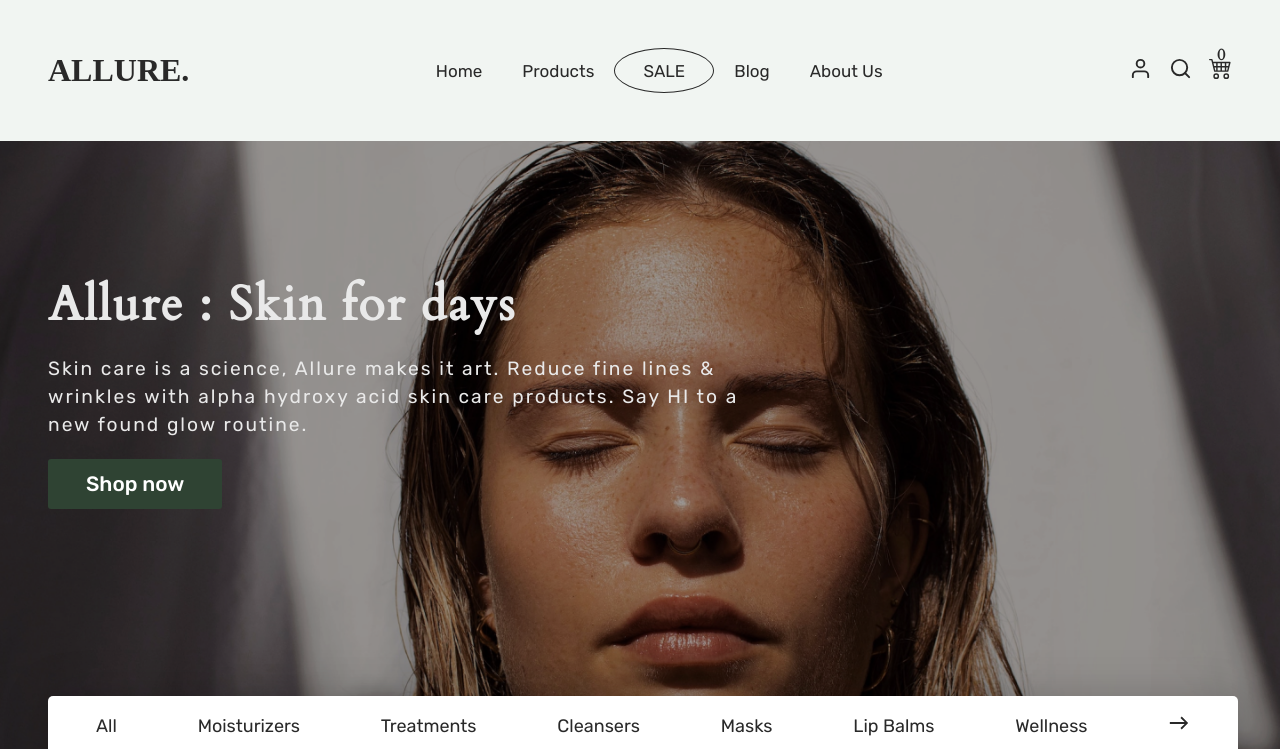
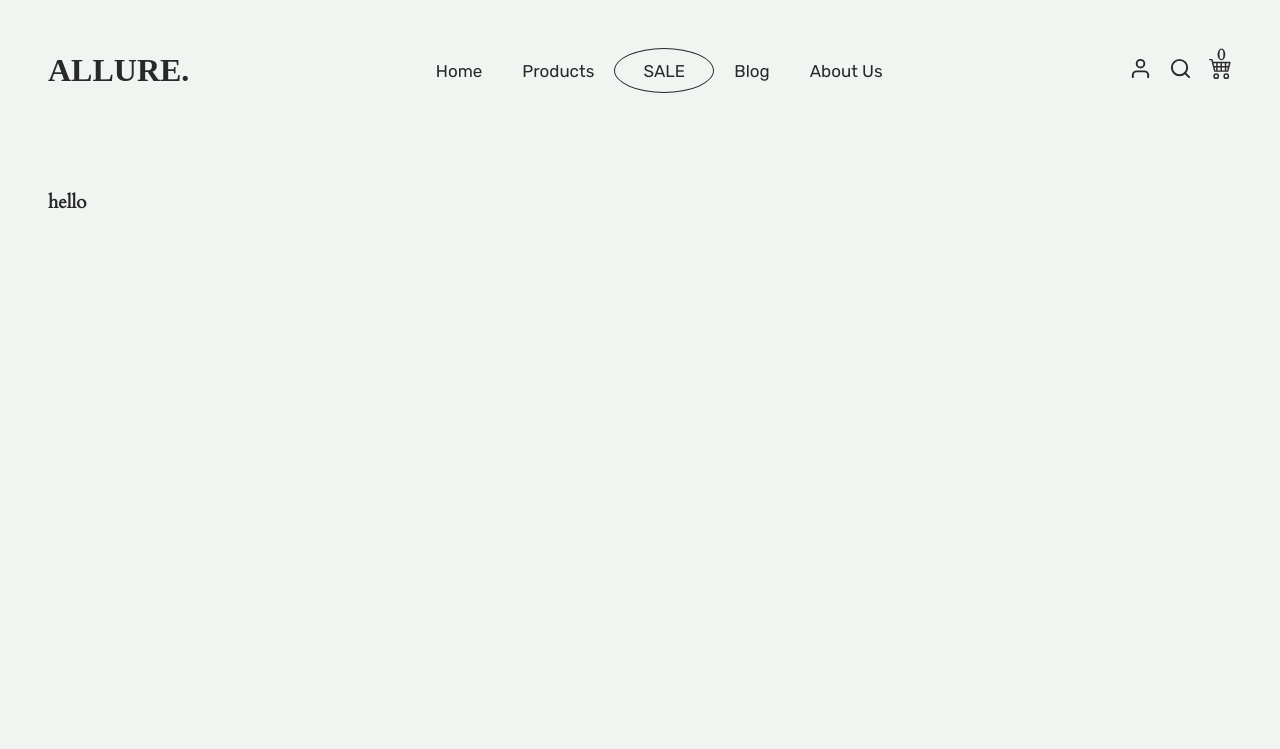
Before and after one commit to Kel-VinTech/Allure-ecommerce, a React (Vite) app: page /product in a window 1280 px wide. Shown: the top 749 px of the page. Built offline with nearby package versions, Linux system fonts and the light colour scheme.

Commit message:
page update

```diff
--- a/src/App.jsx
+++ b/src/App.jsx
@@ -4,10 +4,11 @@ NavBar,
  Footer,
  BlogContent
 } from "../src/components";
+
 import {
   Home,
   AboutUs,
-  Products
+  Product
 } from "../src/pages"
 import { Route, Routes} from "react-router-dom"
 import './scss/_reset.scss'
@@ -20,7 +21,7 @@ function App() {
         <Routes>
           <Route path='/' element={<Home />}/>
           <Route path='/blog' element={<BlogContent />}/>
-          <Route path='/product' element={<Products />}/>
+          <Route path='/product' element={<Product />}/>
           <Route path='/about' element={<AboutUs />}/>
         </Routes>
         <Footer />
--- a/src/components/NavBar/index.jsx
+++ b/src/components/NavBar/index.jsx
@@ -42,7 +42,7 @@ const NavBar =() => {
                         </li>
 
                         <li>
-                            <NavLink style={NavColor} to="/products">
+                            <NavLink style={NavColor} to="/product">
                                 Products
                             </NavLink>
                         </li>
@@ -58,7 +58,7 @@ const NavBar =() => {
                             </li>
                         </div>
                         <li>
-                            <NavLink style={NavColor} to="blog">
+                            <NavLink style={NavColor} to="/blog">
                             Blog
                             </NavLink>
                         </li>
--- /dev/null
+++ b/src/pages/Product/index.jsx
@@ -0,0 +1,16 @@
+import "/src/scss/ProductPage.scss";
+
+const Product = () => {
+    return(
+       <section className="product_store row">
+        <aside></aside>
+        <main>
+            <div className="product-container">
+                <h3>hello</h3>
+            </div>
+        </main>
+       </section>
+    )
+}
+
+export default Product;
--- a/src/pages/Products/index.jsx
+++ /dev/null
@@ -1,14 +0,0 @@
-import { HeroContent} from "../../components";
-
-const Products = () => {
-    return(
-        <section >
-            <aside></aside>
-            <main>
-            <HeroContent />
-            </main>
-        </section>
-    )
-}
-
-export default Products;
--- a/src/pages/index.js
+++ b/src/pages/index.js
@@ -1,3 +1,3 @@
 export {default as Home} from "./Home";
-export {default as Products} from "./Products";
+export {default as Product} from "./Product";
 export {default as AboutUs} from "./AboutUs";
--- a/src/scss/Hero.scss
+++ b/src/scss/Hero.scss
@@ -3,14 +3,16 @@
 
 section{
     font-family: 'Cardo', serif;
-    background: url(../assets/images/HEADER.png) no-repeat center center/cover;
+
     min-height:100vh;
     max-width:500px;
     width:100%;
  }
 
 
-
+.hero{
+    background: url(../assets/images/HEADER.png) no-repeat center center/cover;
+}
 .hero-content{
     position: absolute;
     display: flex;
--- /dev/null
+++ b/src/scss/ProductPage.scss
@@ -0,0 +1,6 @@
+.product_store{
+    width: 100%;
+    position: relative;
+    padding:3rem 0;
+    background: #f1f5f2;
+}
```
